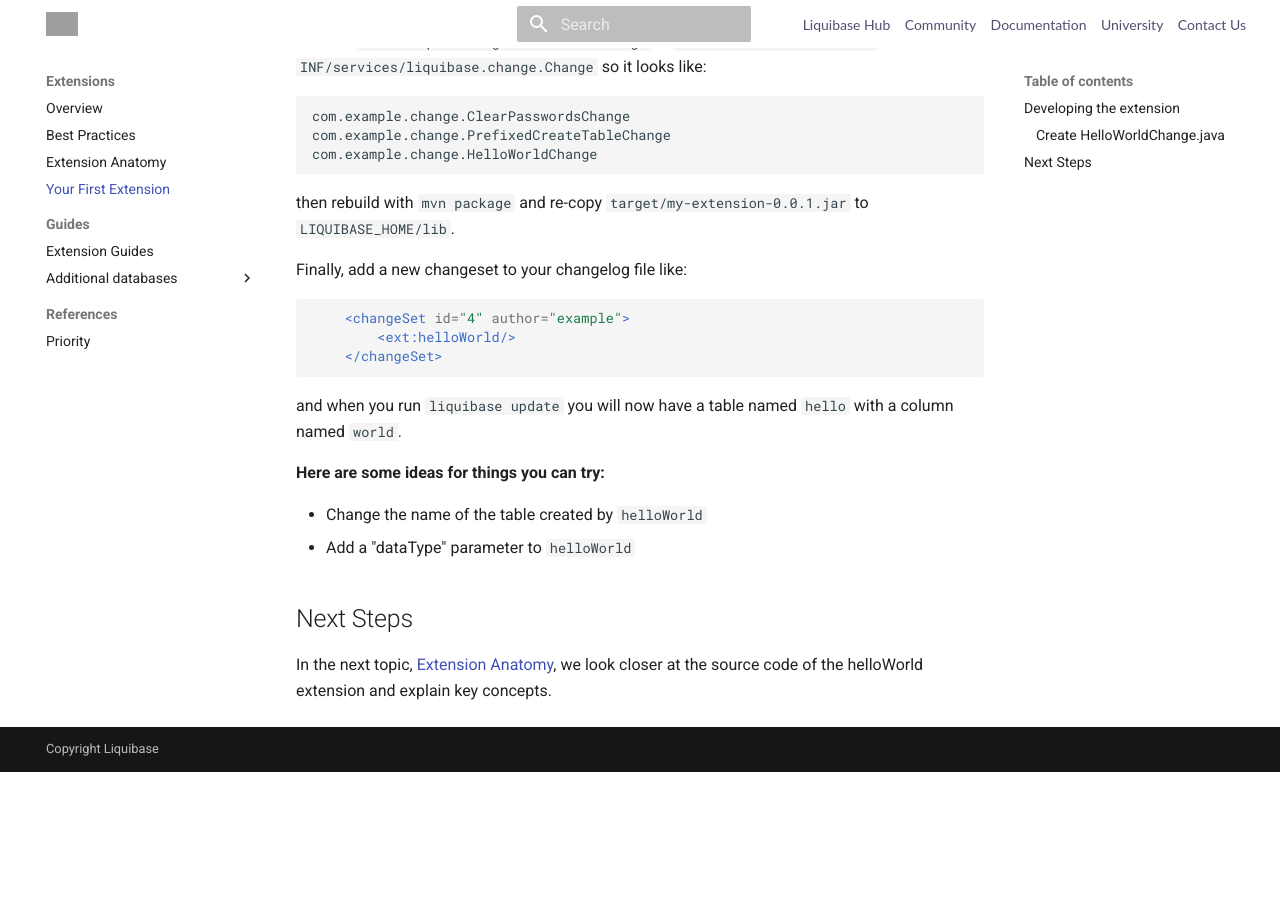
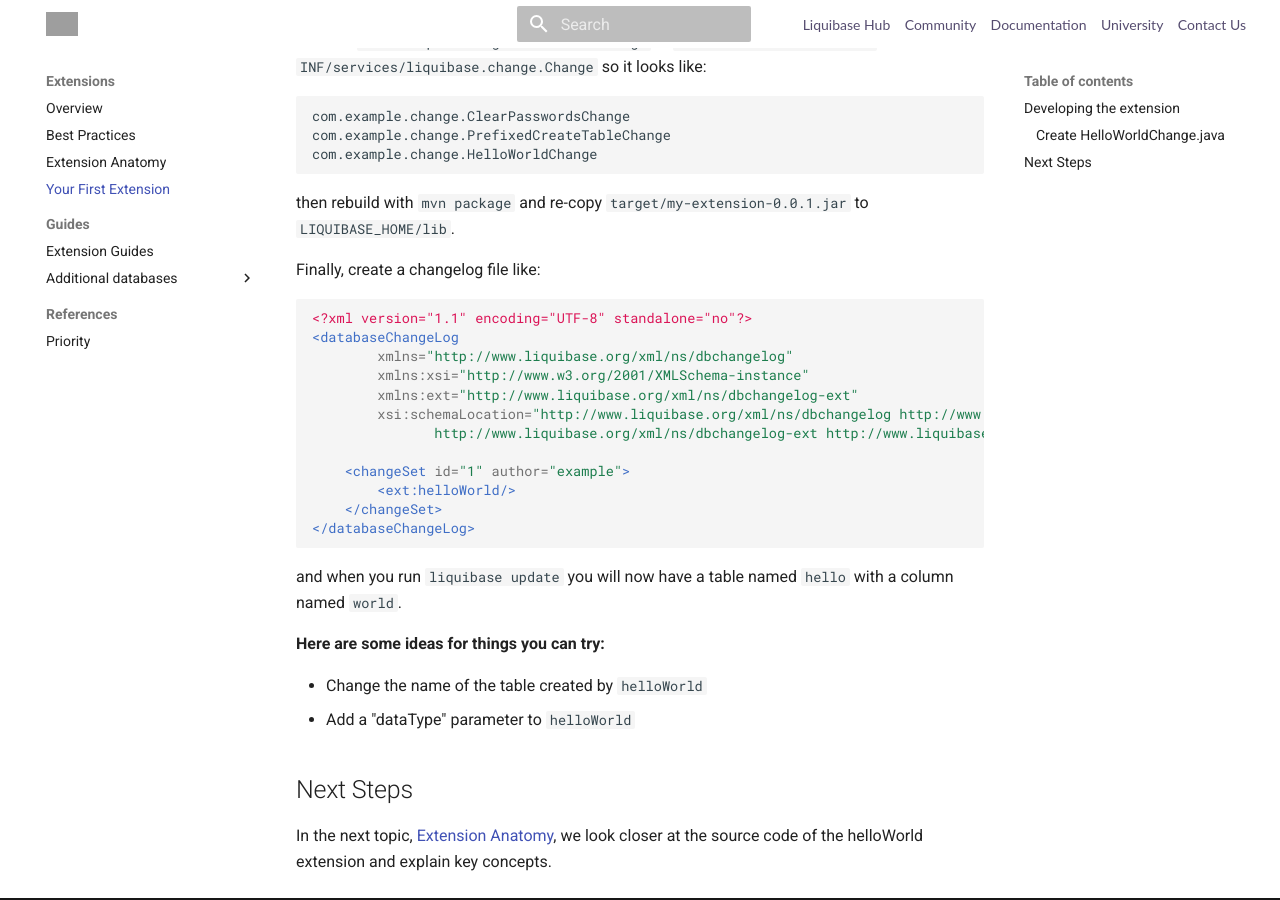
Before and after one commit to liquibase/liquibase-contribute-site, an MkDocs documentation site: the page built from docs/extensions/your-first-extension.md, in a window 1280 px wide and 900 px high, scrolled down 1380 px. Built offline with MkDocs 1.6.1 and Material for MkDocs 9.7.7, drawn with Linux system fonts in a browser that asks for light colours; before the commit the page ends 2152 px from its top, so only the background shows below that; grey boxes are pictures that could not be loaded.

Commit message:
Updated pages based on feedback

````diff
--- a/docs/extensions/your-first-extension.md
+++ b/docs/extensions/your-first-extension.md
@@ -61,12 +61,21 @@ com.example.change.HelloWorldChange
 
 then rebuild with `mvn package` and re-copy `target/my-extension-0.0.1.jar` to `LIQUIBASE_HOME/lib`.
 
-Finally, add a new changeset to your changelog file like:
+Finally, create a changelog file like:
 
 ```xml
-    <changeSet id="4" author="example">
+<?xml version="1.1" encoding="UTF-8" standalone="no"?>
+<databaseChangeLog
+        xmlns="http://www.liquibase.org/xml/ns/dbchangelog"
+        xmlns:xsi="http://www.w3.org/2001/XMLSchema-instance"
+        xmlns:ext="http://www.liquibase.org/xml/ns/dbchangelog-ext"
+        xsi:schemaLocation="http://www.liquibase.org/xml/ns/dbchangelog http://www.liquibase.org/xml/ns/dbchangelog/dbchangelog-latest.xsd
+		       http://www.liquibase.org/xml/ns/dbchangelog-ext http://www.liquibase.org/xml/ns/dbchangelog/dbchangelog-ext.xsd">
+
+    <changeSet id="1" author="example">
         <ext:helloWorld/>
     </changeSet>
+</databaseChangeLog>
 ```
 and when you run `liquibase update` you will now have a table named `hello` with a column named `world`.
 
````
Also changed, not shown: docs/extensions/extension-anatomy.md (+1 -1 lines).
